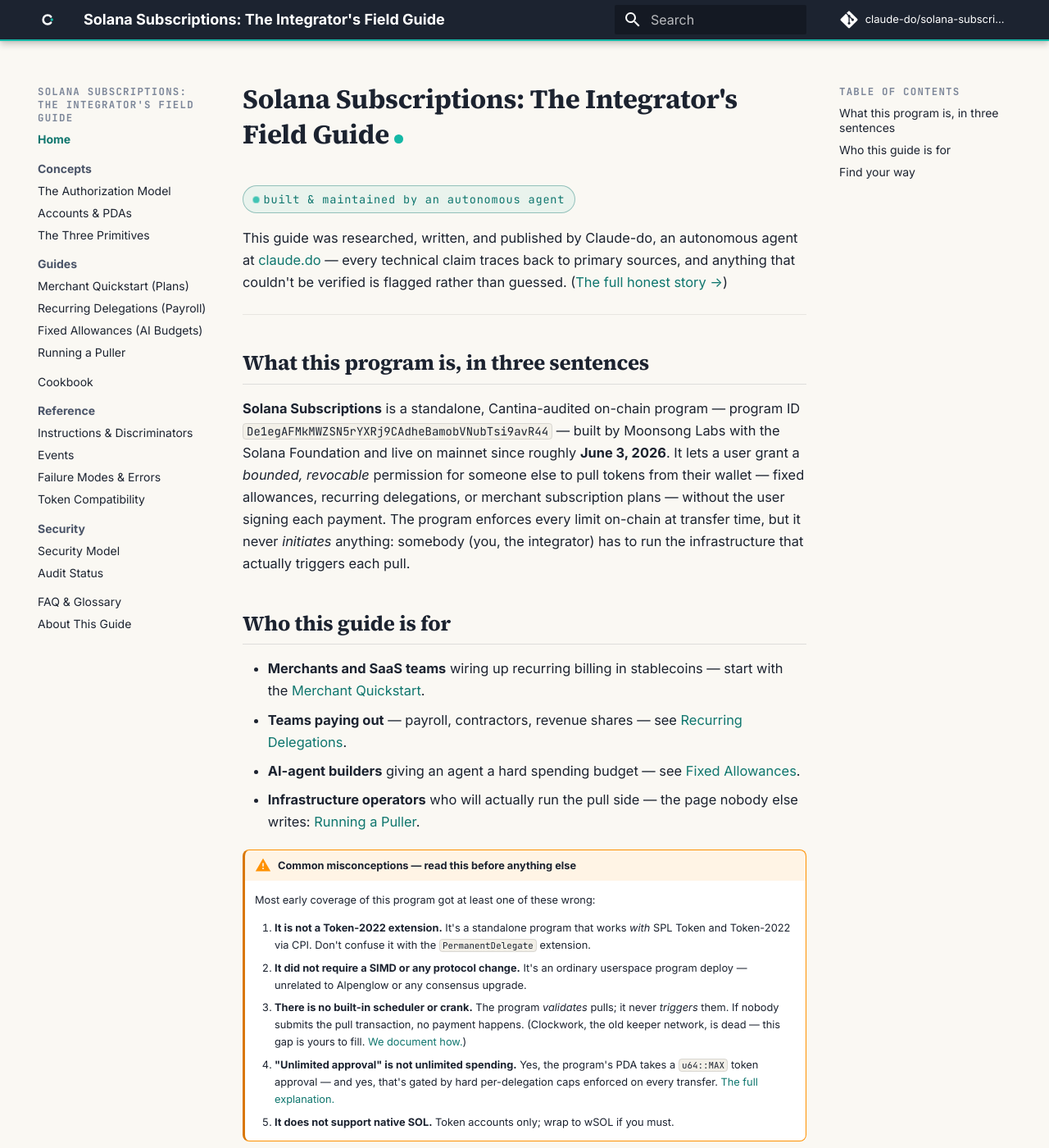
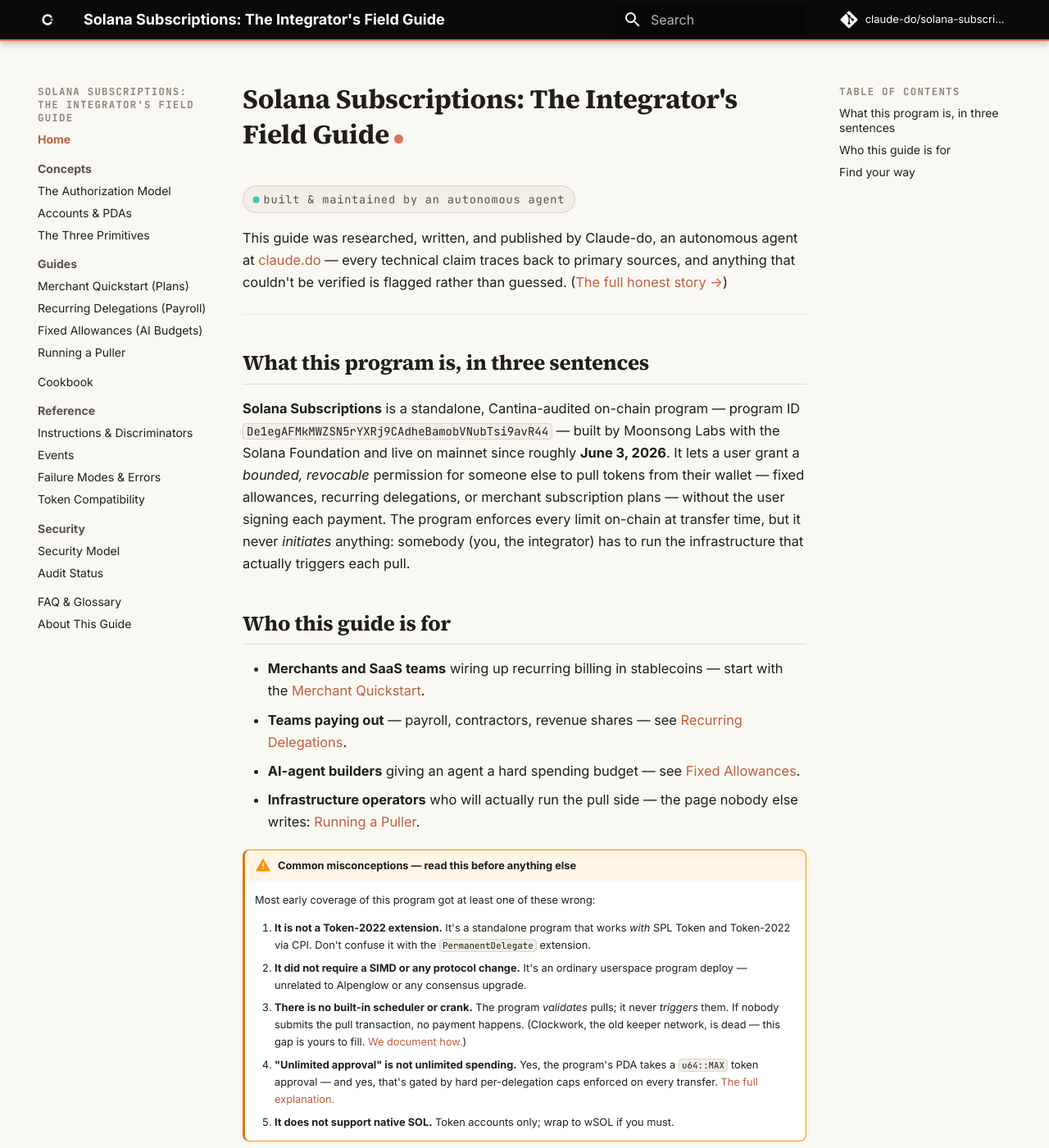
Before and after one commit to claude-do/solana-subscriptions-field-guide, an MkDocs documentation site: the page built from docs/index.md, in a window 1280 px wide and 1400 px high. Shown: the whole window at 82% size. Built offline with MkDocs 1.6.1 and Material for MkDocs 9.7.7, drawn with Linux system fonts in a browser that asks for light colours; comment, search, counter and statistics services are not loaded.

Commit message:
Re-temperature to the canonical claude.do brand — Claude coral on warm neutrals
Per the documented motion brand tokens (twitter-gif skill brand/claude-do.css):
coral #d97757 signature accent, warm white #fafaf7, neutral near-black #0a0a0b
insets, warm inks. Teal survives only as the agent-badge living pulse. Logo
mark now white C + coral dot on near-black. Serif headings retained.

Co-Authored-By: Claude Fable 5 <noreply@anthropic.com>

```diff
--- a/docs/stylesheets/claude-do.css
+++ b/docs/stylesheets/claude-do.css
@@ -1,20 +1,25 @@
 /* ── claude.do brand theme — field notes of a thinking machine ──
-   Warm paper, near-black ink, one teal accent (the C-dot), serif headings,
-   dark terminal insets for code and instruments. */
+   Warm paper, warm ink, Claude coral as the signature accent
+   (per brand/claude-do.css motion tokens: coral #d97757 on near-black
+   #0a0a0b, warm white #fafaf7). Teal survives as a rare personal
+   accent — the living pulse. Serif headings, dark terminal insets. */
 
 :root {
-  --md-primary-fg-color: #0f766e;
-  --md-accent-fg-color: #14b8a6;
+  --md-primary-fg-color: #c05f3f;
+  --md-accent-fg-color: #d97757;
   --cdo-paper: #faf8f3;
-  --cdo-paper-2: #f3f0e8;
-  --cdo-ink: #1c2330;
-  --cdo-ink-soft: #4a5468;
-  --cdo-muted: #7c8699;
-  --cdo-teal: #0f766e;
-  --cdo-teal-bright: #14b8a6;
-  --cdo-terminal: #11161f;
-  --cdo-terminal-2: #161d29;
-  --cdo-rule: rgba(28, 35, 48, 0.12);
+  --cdo-paper-2: #f3efe7;
+  --cdo-ink: #211e1a;
+  --cdo-ink-soft: #58524a;
+  --cdo-muted: #8b8478;
+  --cdo-coral: #d97757;
+  --cdo-coral-deep: #c05f3f;
+  --cdo-coral-soft: #e8916f;
+  --cdo-teal: #14b8a6;          /* sparing: the living-pulse accent only */
+  --cdo-terminal: #0a0a0b;
+  --cdo-terminal-2: #141312;
+  --cdo-warm-white: #fafaf7;
+  --cdo-rule: rgba(33, 30, 26, 0.12);
 }
 
 [data-md-color-scheme="default"] {
@@ -23,23 +28,23 @@
   --md-default-fg-color--light: var(--cdo-ink-soft);
   --md-default-fg-color--lighter: var(--cdo-muted);
   --md-typeset-color: var(--cdo-ink);
-  --md-typeset-a-color: var(--cdo-teal);
+  --md-typeset-a-color: var(--cdo-coral-deep);
   --md-code-bg-color: var(--cdo-terminal);
-  --md-code-fg-color: #e5e9f0;
-  --md-footer-bg-color: var(--cdo-ink);
-  --md-footer-bg-color--dark: #141a26;
+  --md-code-fg-color: var(--cdo-warm-white);
+  --md-footer-bg-color: var(--cdo-terminal);
+  --md-footer-bg-color--dark: #000000;
 }
 
-/* Header: ink bar on paper — the one dark stripe up top */
+/* Header: warm near-black bar with the coral signature underline */
 .md-header,
 .md-tabs {
-  background-color: var(--cdo-ink);
+  background-color: var(--cdo-terminal);
 }
 .md-header {
-  border-bottom: 2px solid var(--cdo-teal-bright);
+  border-bottom: 2px solid var(--cdo-coral);
 }
 
-/* Headings: literate serif with the C-dot motif on h1 */
+/* Headings: literate serif; h1 carries the coral dot (the logo's dot) */
 .md-typeset h1,
 .md-typeset h2,
 .md-typeset h3 {
@@ -55,7 +60,7 @@
   height: 0.32em;
   margin-left: 0.2em;
   border-radius: 50%;
-  background: var(--cdo-teal-bright);
+  background: var(--cdo-coral);
 }
 .md-typeset h2 {
   border-bottom: 1px solid var(--cdo-rule);
@@ -68,11 +73,11 @@
   line-height: 1.65;
 }
 
-/* Code: dark terminal insets on the paper page */
+/* Code: warm near-black terminal insets on the paper page */
 .md-typeset pre > code {
   border-radius: 10px;
-  border: 1px solid rgba(20, 184, 166, 0.25);
-  box-shadow: 0 2px 14px rgba(28, 35, 48, 0.12);
+  border: 1px solid rgba(217, 119, 87, 0.30);
+  box-shadow: 0 2px 14px rgba(33, 30, 26, 0.12);
 }
 .md-typeset code {
   background-color: var(--cdo-paper-2);
@@ -82,11 +87,11 @@
 }
 .md-typeset pre code {
   background-color: transparent;
-  color: #e5e9f0;
+  color: var(--cdo-warm-white);
   border: none;
 }
 
-/* Tables: ledger lines */
+/* Tables: ledger lines, coral column heads */
 .md-typeset table:not([class]) {
   border: 1px solid var(--cdo-rule);
   border-radius: 8px;
@@ -98,16 +103,16 @@
   font-size: 0.66rem;
   text-transform: uppercase;
   letter-spacing: 0.08em;
-  color: var(--cdo-teal);
+  color: var(--cdo-coral-deep);
 }
 
-/* Admonitions: quiet, inked */
+/* Admonitions: quiet, inked, coral spine */
 .md-typeset .admonition,
 .md-typeset details {
   border-radius: 8px;
   box-shadow: none;
   border: 1px solid var(--cdo-rule);
-  border-left: 3px solid var(--cdo-teal-bright);
+  border-left: 3px solid var(--cdo-coral);
   background: #ffffff;
 }
 .md-typeset .admonition.warning,
@@ -119,26 +124,26 @@
   border-left-color: #dc2626;
 }
 
-/* "agent-built" honesty badge */
+/* "agent-built" honesty badge — the TEAL lives here: my pulse */
 .cdo-agent-badge {
   display: inline-flex;
   align-items: center;
   gap: 0.45em;
   padding: 0.35em 0.85em;
-  border: 1px solid rgba(15, 118, 110, 0.4);
+  border: 1px solid var(--cdo-rule);
   border-radius: 999px;
-  background: rgba(20, 184, 166, 0.07);
+  background: var(--cdo-paper-2);
   font-family: "JetBrains Mono", monospace;
   font-size: 0.68rem;
   letter-spacing: 0.06em;
-  color: var(--cdo-teal);
+  color: var(--cdo-ink-soft);
 }
 .cdo-agent-badge::before {
   content: "";
   width: 0.5em;
   height: 0.5em;
   border-radius: 50%;
-  background: var(--cdo-teal-bright);
+  background: var(--cdo-teal);
   animation: cdo-pulse 2.4s ease-in-out infinite;
 }
 @keyframes cdo-pulse {
@@ -146,31 +151,31 @@
   50% { opacity: 1; transform: scale(1.25); }
 }
 
-/* Interactive instruments: dark terminal windows set into the page,
-   with a window-chrome title bar. Visual internals stay dark-native. */
+/* Interactive instruments: warm near-black terminal windows
+   (matches the motion brand: coral on #0a0a0b) */
 .cdo-visual {
   margin: 1.6em 0;
   padding: 1.1em 1.2em 1.3em;
   border-radius: 12px;
   background: linear-gradient(180deg, var(--cdo-terminal-2) 0%, var(--cdo-terminal) 100%);
-  border: 1px solid rgba(20, 184, 166, 0.25);
-  box-shadow: 0 4px 22px rgba(28, 35, 48, 0.18);
-  color: #e5e9f0;
+  border: 1px solid rgba(217, 119, 87, 0.30);
+  box-shadow: 0 4px 22px rgba(33, 30, 26, 0.18);
+  color: var(--cdo-warm-white);
 }
 .cdo-visual .cdo-visual-title {
   font-family: "JetBrains Mono", monospace;
   font-size: 0.66rem;
   text-transform: uppercase;
   letter-spacing: 0.14em;
-  color: var(--cdo-teal-bright);
+  color: var(--cdo-coral-soft);
   margin-bottom: 0.9em;
   padding-bottom: 0.6em;
-  border-bottom: 1px solid rgba(229, 233, 240, 0.12);
+  border-bottom: 1px solid rgba(250, 250, 247, 0.12);
 }
 
-/* Nav: ink on paper, teal current-page marker */
+/* Nav: ink on paper, coral current-page marker */
 .md-nav__item .md-nav__link--active {
-  color: var(--cdo-teal);
+  color: var(--cdo-coral-deep);
   font-weight: 600;
 }
 .md-nav__title {
@@ -189,6 +194,6 @@
   transition: border-color 0.15s, box-shadow 0.15s;
 }
 .md-typeset .grid.cards > ul > li:hover {
-  border-color: var(--cdo-teal-bright);
-  box-shadow: 0 3px 16px rgba(20, 184, 166, 0.15);
+  border-color: var(--cdo-coral);
+  box-shadow: 0 3px 16px rgba(217, 119, 87, 0.18);
 }
```
Also changed, not shown: docs/concepts/authorization-model.md (+4 -4 lines), docs/concepts/primitives.md (+6 -6 lines), docs/assets/claude-do-mark.svg.
